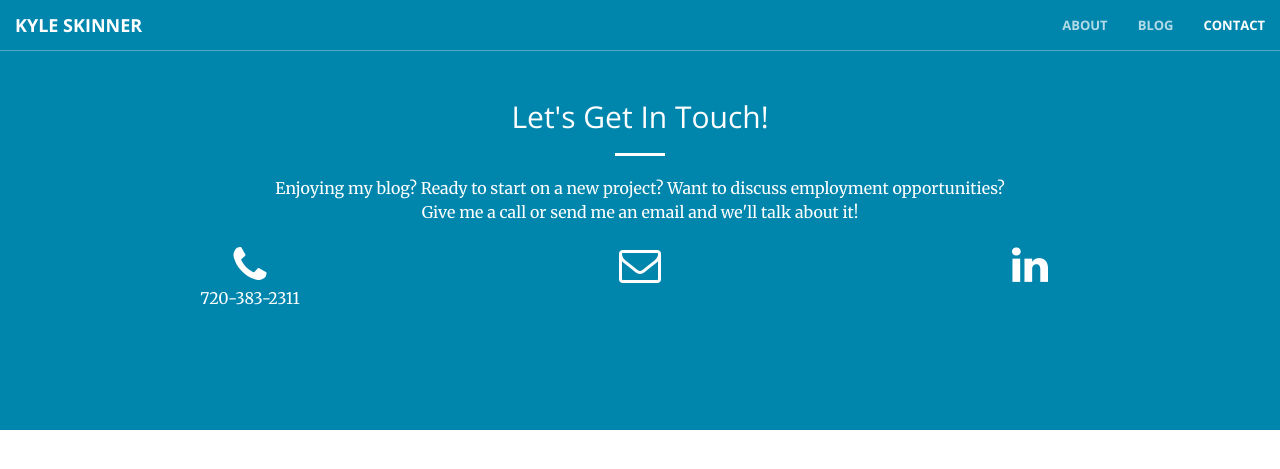
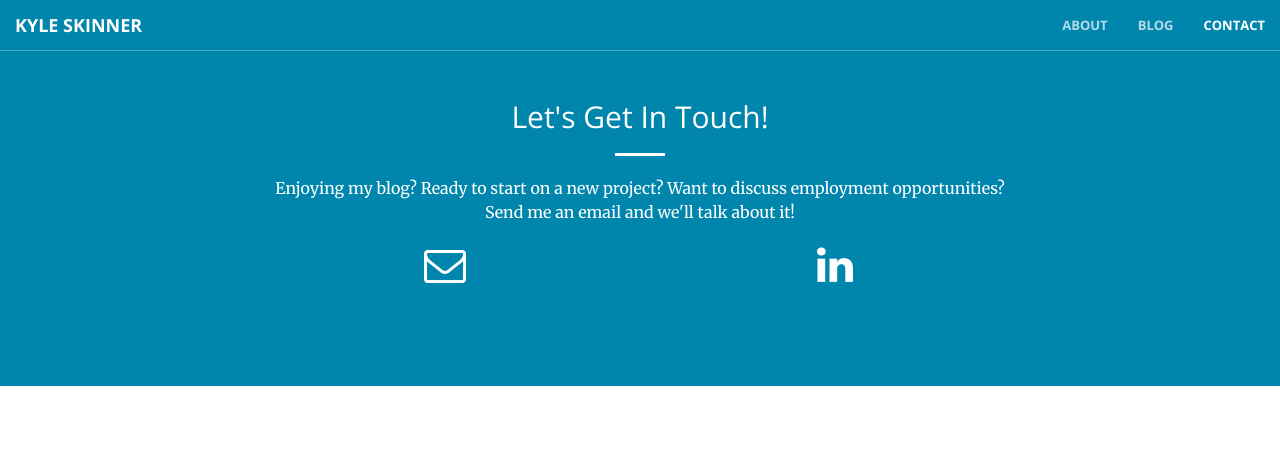
Before and after one commit to kyleskin/kyleskin.github.io, a Jekyll site: the page built from contact.html, in a window 1280 px wide. Shown: the top 469 px of the page. Built offline with Jekyll 4.4.1, drawn with Linux system fonts in a browser that asks for light colours.

Commit message:
removed phone number from contact page

```diff
--- a/contact.html
+++ b/contact.html
@@ -9,13 +9,9 @@ title: Contact
       <div class="col-lg-8 col-lg-offset-2 text-center">
         <h2 class="section-heading">Let's Get In Touch!</h2>
         <hr class="light">
-        <p>Enjoying my blog?  Ready to start on a new project?  Want to discuss employment opportunities? Give me a call or send me an email and we'll talk about it!</p>
+        <p>Enjoying my blog?  Ready to start on a new project?  Want to discuss employment opportunities? Send me an email and we'll talk about it!</p>
       </div>
-      <div class="col-lg-4 text-center">
-        <i class="fa fa-phone fa-3x wow bounceIn"></i>
-        <p>720-383-2311</p>
-      </div>
-      <div class="col-lg-4 text-center">
+      <div class="col-lg-4 col-lg-offset-2 text-center">
         <a href="mailto:kyleskin@gmail.com"><i class="fa fa-envelope-o fa-3x wow bounceIn" data-wow-delay=".1s"></a></i>
       </div>
       <div class="col-lg-4 text-center">
```
